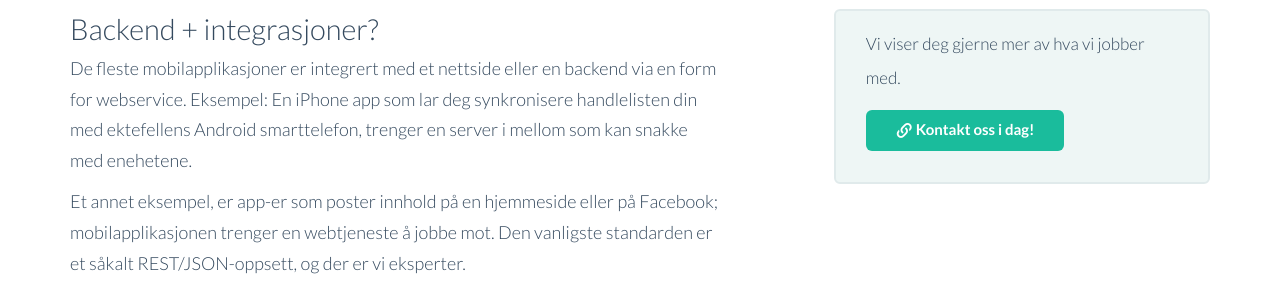
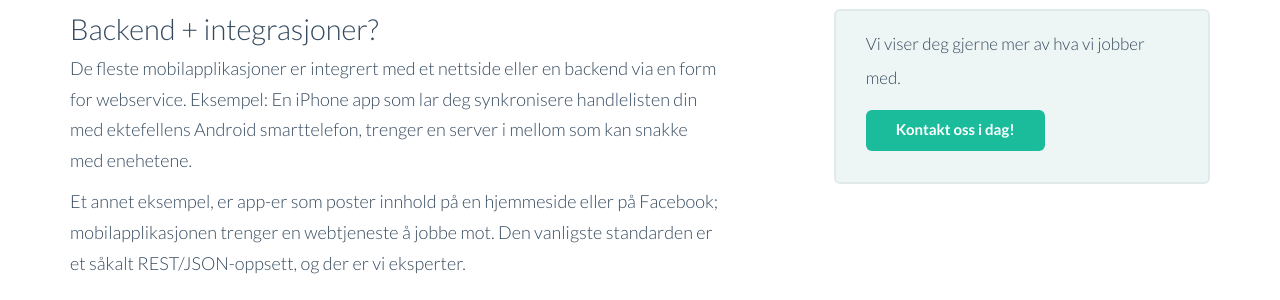
Before and after one commit to front/apputvikling, a Jekyll site: the page built from index.html, in a window 1280 px wide and 900 px high, scrolled down 2223 px. Shown: the part 196-496 px from the top of the window. Built offline with Jekyll 4.4.1, drawn with Linux system fonts in a browser that asks for light colours; comment, search, counter and statistics services are not loaded.

Commit message:
Update index.html

```diff
--- a/index.html
+++ b/index.html
@@ -112,7 +112,7 @@ description: Utvikling av apps. Kontakt oss i dag!
 					<div class="col-md-10 col-md-offset-2">
 					<div class="alert alert-success">
 			            <p>Vi viser deg gjerne mer av hva vi jobber med. </p>
-			            <a href="/kontakt" class="btn btn-primary btn-wide"><i class="fui-link"></i> Kontakt oss i dag!</a>
+			            <a href="/kontakt" class="btn btn-primary btn-wide">Kontakt oss i dag!</a>
 			        </div>
 					</div>
 				</div>
```
